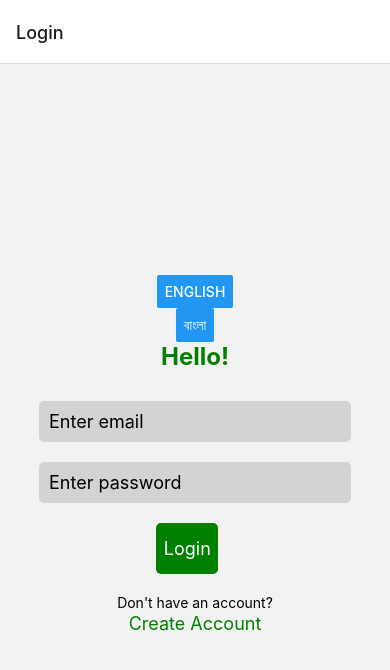
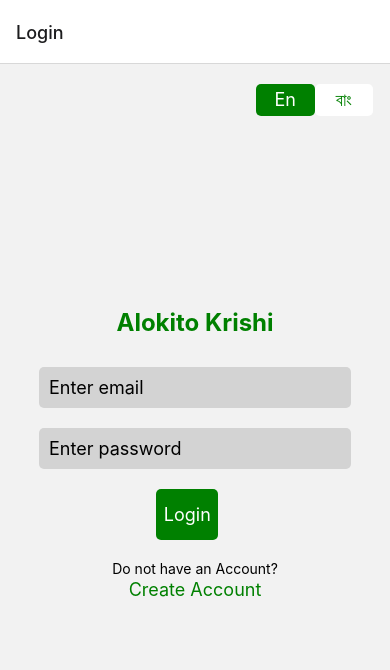
Before and after one commit to MdShalimSadman/thesisApp, a React Native app: screen /Login in a window 390 px wide. Shown: the top 670 px of the page. Built offline with nearby package versions, Linux system fonts and the light colour scheme; what react-native-localize would draw is missing.

Commit message:
login page translation complete

```diff
--- a/src/screen/Login.js
+++ b/src/screen/Login.js
@@ -1,68 +1,109 @@
-import React, {useState} from 'react';
+import React, { useState } from 'react';
 import {
   View,
   Text,
   TouchableOpacity,
   TextInput,
   StyleSheet,
-  Button
+  Button,
 } from 'react-native';
 import auth from '@react-native-firebase/auth';
 import {useTranslation} from 'react-i18next';
 import i18n from '../i18n';
 import * as RNLocalize from 'react-native-localize';
 
-const Login = props => {
+const Login = (props) => {
   const [email, setEmail] = useState('');
   const [password, setPassword] = useState('');
+  const [selectedLanguage, setSelectedLanguage] = useState('en');
 
   const handleLogin = async () => {
     try {
-      // Assuming Auth.signIn returns a promise
-      const response = await auth().signInWithEmailAndPassword(email.trim(), password)
-      console.log({response});
-      // If successful, navigate to the 'Home' screen
+      const response = await auth().signInWithEmailAndPassword(
+        email.trim(),
+        password
+      );
+      console.log({ response });
       props.navigation.navigate('Home');
     } catch (error) {
-      // Handle any authentication errors here
       console.error('Authentication error:', error.message);
-      // You might want to display an error message to the user
     }
   };
 
-  const {t} = useTranslation(['translation'], {i18n});
-  const changeLanguage = lng => {
+  const { t } = useTranslation(['translation'], { i18n });
+  const changeLanguage = (lng) => {
     i18n.changeLanguage(lng);
+    setSelectedLanguage(lng);
   };
 
   return (
-    <View style={styles.container}>
-      <Button title="English" onPress={() => changeLanguage('en')} />
-      <Button title="বাংলা" onPress={() => changeLanguage('bn')} />
-      <Text style={styles.logoText}>{t('greeting')}</Text>
+    <>
+    <View style={styles.languageButtonsContainer}>
+      <TouchableOpacity
+        style={[
+          styles.languageButton,
+          selectedLanguage === 'en'
+            ? { backgroundColor: 'green' }
+            : { backgroundColor: 'white' },
+        ]}
+        onPress={() => changeLanguage('en')}
+      >
+        <Text
+          style={[
+            styles.languageButtonText,
+            selectedLanguage === 'en'
+              ? { color: 'white' }
+              : { color: 'green' },
+          ]}
+        >
+          En
+        </Text>
+      </TouchableOpacity>
+
+      <TouchableOpacity
+        style={[
+          styles.languageButton,
+          selectedLanguage === 'bn'
+            ? { backgroundColor: 'green' }
+            : { backgroundColor: 'white' },
+        ]}
+        onPress={() => changeLanguage('bn')}
+      >
+        <Text
+          style={[
+            styles.languageButtonText,
+
+            selectedLanguage === 'bn'
+              ? { color: 'white' }
+              : { color: 'green' },
+          ]}
+        >
+          বাং
+        </Text>
+      </TouchableOpacity>
+    </View><View style={styles.container}>
+        <Text style={styles.logoText}>{t('title')}</Text>
         <TextInput
-        placeholder="Enter email"
-        onChangeText={e => setEmail(e)}
+          placeholder={t('email')}
+          onChangeText={(e) => setEmail(e)}
+          style={styles.textInput} />
+        <TextInput
+          placeholder={t('password')}
+          onChangeText={(e) => setPassword(e)}
           style={styles.textInput}
-      />
-      <TextInput
-        placeholder="Enter password"
-        onChangeText={e => setPassword(e)}
-        style={styles.textInput}
-        secureTextEntry={true}
-      />
+          secureTextEntry={true} />
 
         <TouchableOpacity onPress={handleLogin}>
           <View style={styles.button}>
-          <Text style={styles.buttonText}>Login</Text>
+            <Text style={styles.buttonText}>{t('login')}</Text>
           </View>
         </TouchableOpacity>
 
-      <Text style={styles.questionText}>Don't have an account?</Text>
+        <Text style={styles.questionText}>{t('accountQuestion')}</Text>
         <TouchableOpacity onPress={() => props.navigation.navigate('SignUp')}>
-        <Text style={styles.linkText}>Create Account</Text>
+          <Text style={styles.linkText}>{t('createAccount')}</Text>
         </TouchableOpacity>
-    </View>
+      </View></>
   );
 };
 
@@ -73,6 +114,26 @@ const styles = StyleSheet.create({
     flex: 1,
     justifyContent: 'center',
     alignItems: 'center',
+  },
+  languageButtonsContainer: {
+    position: 'absolute',
+    right: 2,
+    fontSize: 2,
+    flexDirection: 'row',
+    justifyContent: 'space-between',
+    width: '30%',
+    marginTop: 20,
+    marginRight: 15,
+  },
+  languageButton: {
+    flex: 1,
+    padding: 5,
+    borderRadius: 5,
+    alignItems: 'center',
+    fontSize: 5,
+  },
+  languageButtonText: {
+    fontSize: 18,
   },
   questionText: {
     marginTop: 10,
--- a/src/screen/SignUp.js
+++ b/src/screen/SignUp.js
@@ -1,6 +1,9 @@
 import React, { useState } from 'react';
 import { View, Text, TouchableOpacity, TextInput, StyleSheet } from 'react-native';
 import { Auth } from '../services';
+import {useTranslation} from 'react-i18next';
+import i18n from '../i18n';
+import * as RNLocalize from 'react-native-localize';
 
 const SignUp = (props) => {
   const [email, setEmail] = useState();
@@ -19,17 +22,19 @@ const SignUp = (props) => {
     }
   };
 
+  const { t } = useTranslation(['translation'], { i18n });
+
   return (
     <View style={styles.container}>
-      <Text style={styles.logoText}>Alokito Krishi</Text>
+      <Text style={styles.logoText}>{t('title')}</Text>
 
       <TextInput
-        placeholder="Enter email"
+        placeholder={t('email')}
         onChangeText={(e) => setEmail(e)}
         style={styles.textInput}
       />
       <TextInput
-        placeholder="Enter password"
+        placeholder={t('password')}
         onChangeText={(e) => setPassword(e)}
         style={styles.textInput}
         secureTextEntry={true}
--- a/src/translations/bn.json
+++ b/src/translations/bn.json
@@ -1,4 +1,8 @@
 {
-    "greeting": "হ্যালো!",
-    "welcome": "আমার অ্যাপে স্বাগতম!"
+    "title": "আলোকিতো কৃষি",
+    "email": "ইমেইল প্রদান করুন",
+    "password":"পাসওয়ার্ড লিখুন",
+    "accountQuestion":"অ্যাকাউন্ট নেই?",
+    "createAccount":"অ্যাকাউন্ট তৈরি করুন",
+    "login":"লগ ইন"
   }
--- a/src/translations/en.json
+++ b/src/translations/en.json
@@ -1,4 +1,8 @@
 {
-    "greeting": "Hello!",
-    "welcome": "Welcome to my app!"
+    "title": "Alokito Krishi",
+    "email": "Enter email",
+    "password":"Enter password",
+    "accountQuestion":"Do not have an Account?",
+    "createAccount":"Create Account",
+    "login":"Login"
   }
```
Also changed, not shown: LanguageContext.js (deleted, +0 -22 lines). Lines whose indentation alone changed are shown as unchanged.
